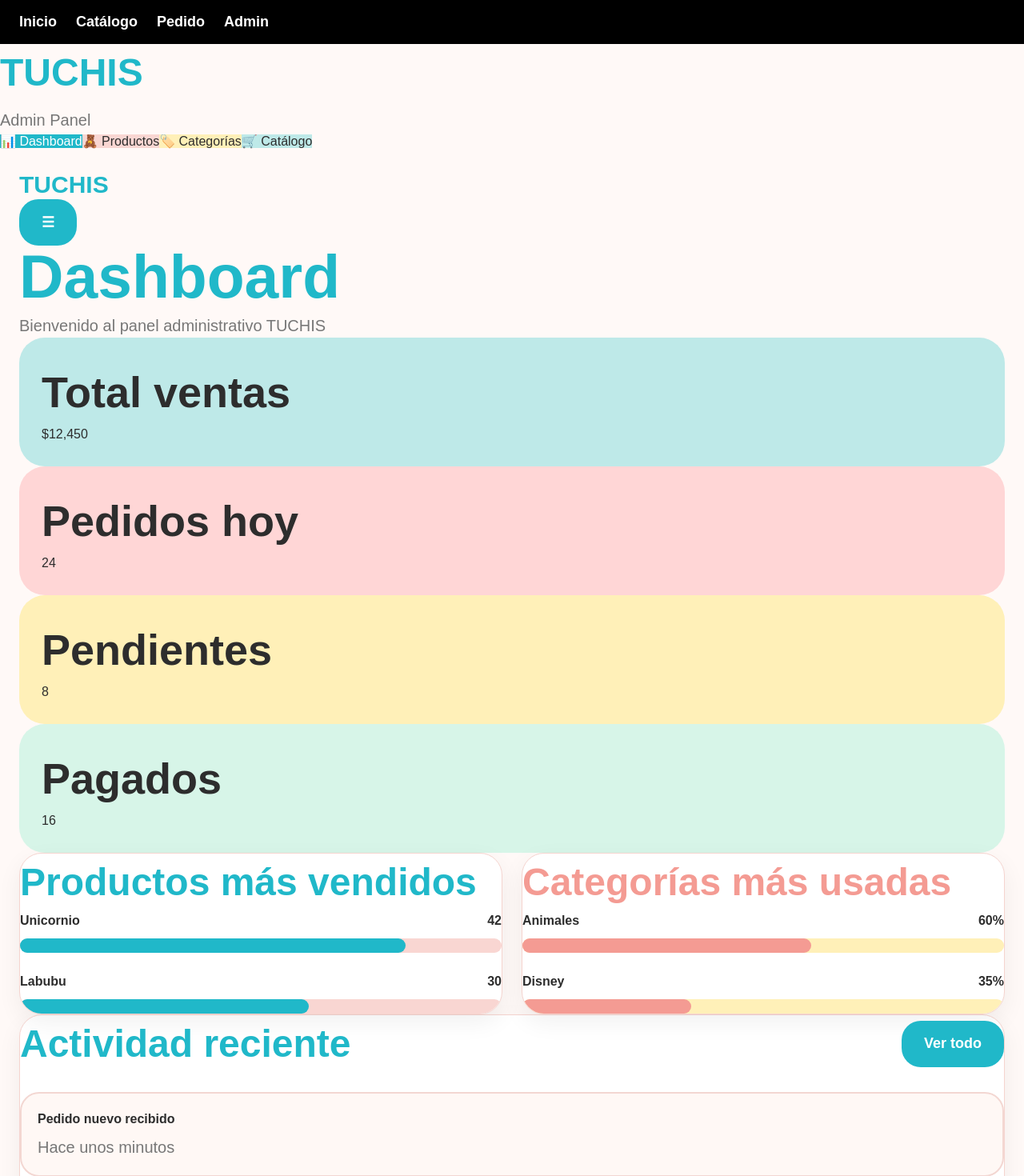
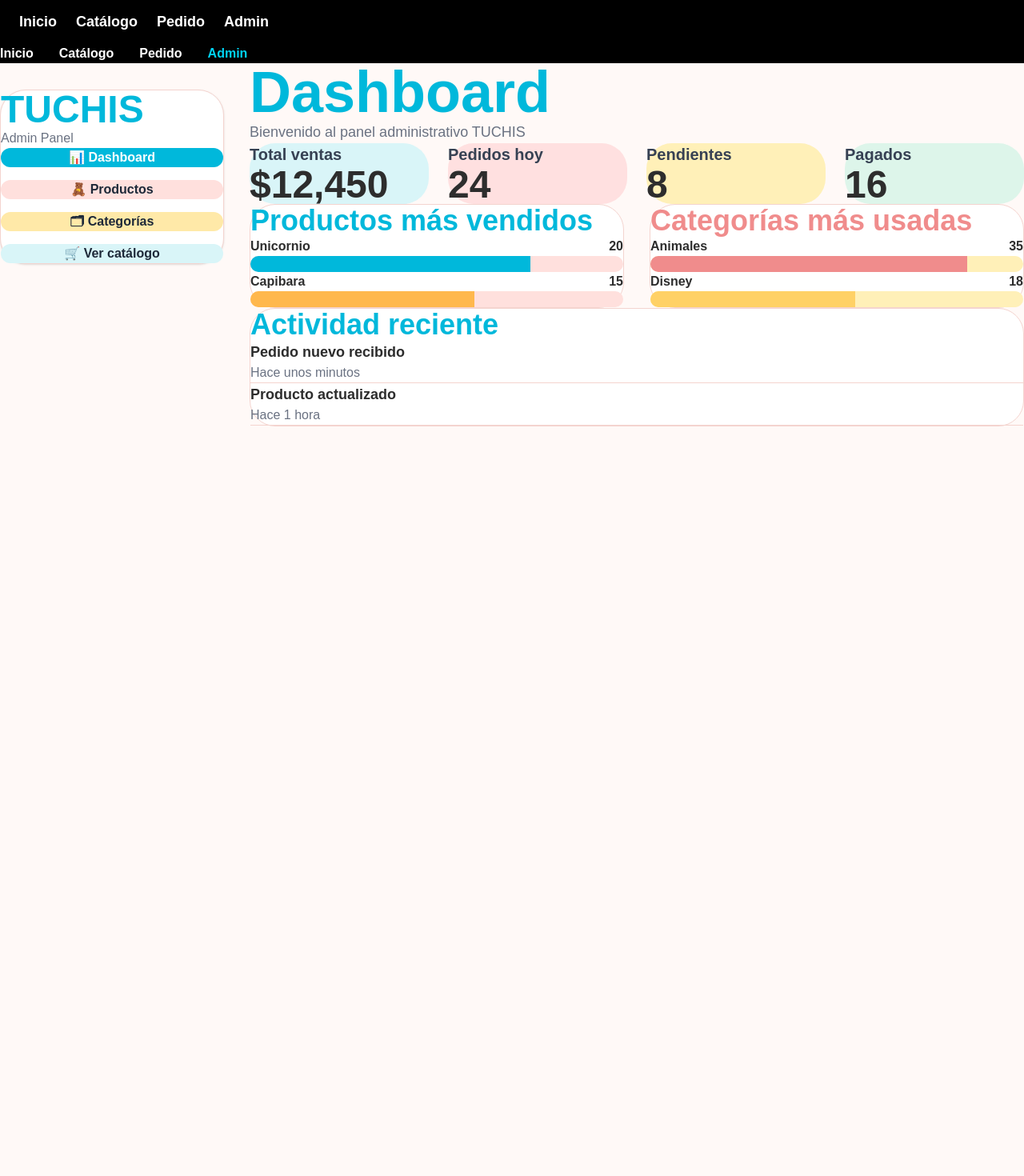
Before and after one commit to erickmd79/tuchis-system, a Next.js app: page /admin in a window 1280 px wide. Shown: the top 1470 px of the page at 80% size. After the commit the page ends 855 px from the top, so only its background shows below. Built offline with nearby package versions, Linux system fonts and the light colour scheme.

Commit message:
rehacer layout base del admin

```diff
--- a/src/app/admin/page.tsx
+++ b/src/app/admin/page.tsx
@@ -5,241 +5,203 @@ import Link from "next/link"
 export default function AdminPage() {
 
   return (
+    <div className="min-h-screen bg-[#FFF9F7]">
 
-    <div className="admin-layout">
+      {/* HEADER */}
 
-      <aside className="sidebar">
+      <div className="w-full bg-black text-white sticky top-0 z-50">
 
-        <div>
+        <div className="max-w-7xl mx-auto px-4 py-4 flex gap-8 overflow-x-auto">
 
-          <h1 className="title-lg text-[#20B8C9]">
+          <Link href="/">
+            <span className="font-bold whitespace-nowrap">
+              Inicio
+            </span>
+          </Link>
+
+          <Link href="/catalogo">
+            <span className="font-bold whitespace-nowrap">
+              Catálogo
+            </span>
+          </Link>
+
+          <Link href="/pedido">
+            <span className="font-bold whitespace-nowrap">
+              Pedido
+            </span>
+          </Link>
+
+          <Link href="/admin">
+            <span className="font-bold whitespace-nowrap text-cyan-400">
+              Admin
+            </span>
+          </Link>
+
+        </div>
+
+      </div>
+
+      {/* MAIN */}
+
+      <div className="max-w-7xl mx-auto p-4 md:p-8">
+
+        {/* TOP */}
+
+        <div className="flex flex-col lg:flex-row gap-8">
+
+          {/* SIDEBAR */}
+
+          <aside className="w-full lg:w-[280px] flex-shrink-0">
+
+            <div className="bg-white rounded-[32px] border border-[#F4D4CF] shadow-sm p-6 sticky top-28">
+
+              <h1 className="text-5xl font-black text-cyan-500">
                 TUCHIS
               </h1>
 
-          <p className="subtitle">
+              <p className="text-gray-500 mt-2">
                 Admin Panel
               </p>
 
-        </div>
-
-        <div className="sidebar-nav">
+              <div className="mt-8 flex flex-col gap-4">
 
                 <Link
                   href="/admin"
-            className="sidebar-link bg-[#20B8C9] text-white"
+                  className="bg-cyan-500 text-white px-5 py-4 rounded-2xl font-bold text-center"
                 >
                   📊 Dashboard
                 </Link>
 
                 <Link
                   href="/admin/productos"
-            className="sidebar-link bg-[#F9D6D2]"
+                  className="bg-[#FFE0DD] text-gray-800 px-5 py-4 rounded-2xl font-bold text-center"
                 >
                   🧸 Productos
                 </Link>
 
                 <Link
                   href="/admin/categorias"
-            className="sidebar-link bg-[#FFF0B8]"
+                  className="bg-[#FFE9A8] text-gray-800 px-5 py-4 rounded-2xl font-bold text-center"
                 >
-            🏷️ Categorías
+                  🗂 Categorías
                 </Link>
 
                 <Link
                   href="/catalogo"
-            className="sidebar-link bg-[#BEE9E8]"
+                  className="bg-[#D9F5F8] text-gray-800 px-5 py-4 rounded-2xl font-bold text-center"
                 >
-            🛒 Catálogo
+                  🛒 Ver catálogo
                 </Link>
+
+              </div>
 
             </div>
 
           </aside>
 
-      <main className="main-content">
+          {/* CONTENT */}
 
-        <div className="page-container">
+          <main className="flex-1 min-w-0">
 
-          <div className="mobile-topbar">
+            {/* TITULO */}
 
-            <h2 className="text-3xl font-black text-[#20B8C9]">
-              TUCHIS
+            <div className="mb-10">
+
+              <h2 className="text-5xl md:text-7xl font-black text-cyan-500 leading-none">
+                Dashboard
               </h2>
 
-            <button className="btn btn-primary">
-              ☰
-            </button>
+              <p className="text-gray-500 text-lg mt-3">
+                Bienvenido al panel administrativo TUCHIS
+              </p>
+
+            </div>
+
+            {/* STATS */}
+
+            <div className="grid grid-cols-1 md:grid-cols-2 xl:grid-cols-4 gap-6">
+
+              <div className="rounded-[32px] p-8 bg-[#D9F5F8]">
+                <h3 className="text-gray-700 text-xl font-semibold">
+                  Total ventas
+                </h3>
+
+                <p className="text-5xl font-black mt-4">
+                  $12,450
+                </p>
+              </div>
+
+              <div className="rounded-[32px] p-8 bg-[#FFE0E0]">
+                <h3 className="text-gray-700 text-xl font-semibold">
+                  Pedidos hoy
+                </h3>
+
+                <p className="text-5xl font-black mt-4">
+                  24
+                </p>
+              </div>
+
+              <div className="rounded-[32px] p-8 bg-[#FFF0B8]">
+                <h3 className="text-gray-700 text-xl font-semibold">
+                  Pendientes
+                </h3>
+
+                <p className="text-5xl font-black mt-4">
+                  8
+                </p>
+              </div>
+
+              <div className="rounded-[32px] p-8 bg-[#DDF5EA]">
+                <h3 className="text-gray-700 text-xl font-semibold">
+                  Pagados
+                </h3>
+
+                <p className="text-5xl font-black mt-4">
+                  16
+                </p>
+              </div>
+
+            </div>
+
+            {/* GRID */}
+
+            <div className="grid grid-cols-1 xl:grid-cols-2 gap-8 mt-10">
+
+              {/* MÁS VENDIDOS */}
+
+              <div className="bg-white rounded-[32px] border border-[#F4D4CF] p-8">
+
+                <h3 className="text-4xl font-black text-cyan-500 mb-8">
+                  Productos más vendidos
+                </h3>
+
+                <div className="space-y-6">
+
+                  <div>
+
+                    <div className="flex justify-between mb-2 font-bold">
+                      <span>Unicornio</span>
+                      <span>20</span>
+                    </div>
+
+                    <div className="h-5 rounded-full bg-[#FFE0DD] overflow-hidden">
+
+                      <div className="bg-cyan-500 h-full w-[75%]" />
+
+                    </div>
 
                   </div>
 
                   <div>
 
-            <h1 className="title-xl">
-              Dashboard
-            </h1>
-
-            <p className="subtitle">
-              Bienvenido al panel administrativo TUCHIS
-            </p>
-
+                    <div className="flex justify-between mb-2 font-bold">
+                      <span>Capibara</span>
+                      <span>15</span>
                     </div>
 
-          <div className="grid-cards section-spacing">
+                    <div className="h-5 rounded-full bg-[#FFE0DD] overflow-hidden">
 
-            <div
-              className="stat-card"
-              style={{
-                background: "#BEE9E8"
-              }}
-            >
-
-              <p>Total ventas</p>
-
-              <h2>$12,450</h2>
-
-            </div>
-
-            <div
-              className="stat-card"
-              style={{
-                background: "#FFD6D6"
-              }}
-            >
-
-              <p>Pedidos hoy</p>
-
-              <h2>24</h2>
-
-            </div>
-
-            <div
-              className="stat-card"
-              style={{
-                background: "#FFF0B8"
-              }}
-            >
-
-              <p>Pendientes</p>
-
-              <h2>8</h2>
-
-            </div>
-
-            <div
-              className="stat-card"
-              style={{
-                background: "#D7F5E8"
-              }}
-            >
-
-              <p>Pagados</p>
-
-              <h2>16</h2>
-
-            </div>
-
-          </div>
-
-          <div
-            className="section-spacing"
-            style={{
-              display: "grid",
-              gridTemplateColumns:
-                "repeat(auto-fit,minmax(340px,1fr))",
-              gap: "24px"
-            }}
-          >
-
-            <div className="card">
-
-              <h2
-                className="title-lg"
-                style={{
-                  color: "#20B8C9"
-                }}
-              >
-                Productos más vendidos
-              </h2>
-
-              <div className="section-spacing">
-
-                <div>
-
-                  <div
-                    style={{
-                      display: "flex",
-                      justifyContent:
-                        "space-between",
-                      marginBottom: 10
-                    }}
-                  >
-
-                    <strong>Unicornio</strong>
-
-                    <strong>42</strong>
-
-                  </div>
-
-                  <div
-                    style={{
-                      width: "100%",
-                      height: 18,
-                      background: "#F9D6D2",
-                      borderRadius: 999
-                    }}
-                  >
-
-                    <div
-                      style={{
-                        width: "80%",
-                        height: "100%",
-                        background: "#20B8C9",
-                        borderRadius: 999
-                      }}
-                    />
-
-                  </div>
-
-                </div>
-
-                <div
-                  style={{
-                    marginTop: 24
-                  }}
-                >
-
-                  <div
-                    style={{
-                      display: "flex",
-                      justifyContent:
-                        "space-between",
-                      marginBottom: 10
-                    }}
-                  >
-
-                    <strong>Labubu</strong>
-
-                    <strong>30</strong>
-
-                  </div>
-
-                  <div
-                    style={{
-                      width: "100%",
-                      height: 18,
-                      background: "#F9D6D2",
-                      borderRadius: 999
-                    }}
-                  >
-
-                    <div
-                      style={{
-                        width: "60%",
-                        height: "100%",
-                        background: "#20B8C9",
-                        borderRadius: 999
-                      }}
-                    />
+                      <div className="bg-[#FFB84D] h-full w-[60%]" />
 
                     </div>
 
@@ -249,96 +211,41 @@ export default function AdminPage() {
 
               </div>
 
-            <div className="card">
+              {/* CATEGORIAS */}
 
-              <h2
-                className="title-lg"
-                style={{
-                  color: "#F49B93"
-                }}
-              >
+              <div className="bg-white rounded-[32px] border border-[#F4D4CF] p-8">
+
+                <h3 className="text-4xl font-black text-[#F08C8C] mb-8">
                   Categorías más usadas
-              </h2>
+                </h3>
 
-              <div className="section-spacing">
+                <div className="space-y-6">
 
                   <div>
 
-                  <div
-                    style={{
-                      display: "flex",
-                      justifyContent:
-                        "space-between",
-                      marginBottom: 10
-                    }}
-                  >
-
-                    <strong>Animales</strong>
-
-                    <strong>60%</strong>
-
+                    <div className="flex justify-between mb-2 font-bold">
+                      <span>Animales</span>
+                      <span>35</span>
                     </div>
 
-                  <div
-                    style={{
-                      width: "100%",
-                      height: 18,
-                      background: "#FFF0B8",
-                      borderRadius: 999
-                    }}
-                  >
+                    <div className="h-5 rounded-full bg-[#FFF0B8] overflow-hidden">
 
-                    <div
-                      style={{
-                        width: "60%",
-                        height: "100%",
-                        background: "#F49B93",
-                        borderRadius: 999
-                      }}
-                    />
+                      <div className="bg-[#F08C8C] h-full w-[85%]" />
 
                     </div>
 
                   </div>
 
-                <div
-                  style={{
-                    marginTop: 24
-                  }}
-                >
+                  <div>
 
-                  <div
-                    style={{
-                      display: "flex",
-                      justifyContent:
-                        "space-between",
-                      marginBottom: 10
-                    }}
-                  >
-
-                    <strong>Disney</strong>
-
-                    <strong>35%</strong>
-
+                    <div className="flex justify-between mb-2 font-bold">
+                      <span>Disney</span>
+                      <span>18</span>
                     </div>
 
-                  <div
-                    style={{
-                      width: "100%",
-                      height: 18,
-                      background: "#FFF0B8",
-                      borderRadius: 999
-                    }}
-                  >
+                    <div className="h-5 rounded-full bg-[#FFF0B8] overflow-hidden">
 
-                    <div
-                      style={{
-                        width: "35%",
-                        height: "100%",
-                        background: "#F49B93",
-                        borderRadius: 999
-                      }}
-                    />
+                      <div className="bg-[#FFD166] h-full w-[55%]" />
 
                     </div>
 
@@ -350,100 +257,37 @@ export default function AdminPage() {
 
             </div>
 
-          <div className="card section-spacing">
+            {/* ACTIVIDAD */}
 
-            <div
-              style={{
-                display: "flex",
-                justifyContent:
-                  "space-between",
-                alignItems: "center",
-                marginBottom: 24
-              }}
-            >
+            <div className="bg-white rounded-[32px] border border-[#F4D4CF] p-8 mt-8">
 
-              <h2
-                className="title-lg"
-                style={{
-                  color: "#20B8C9"
-                }}
-              >
+              <h3 className="text-4xl font-black text-cyan-500 mb-8">
                 Actividad reciente
-              </h2>
+              </h3>
 
-              <button className="btn btn-primary">
-                Ver todo
-              </button>
+              <div className="space-y-6">
 
-            </div>
+                <div className="border-b border-[#F4D4CF] pb-4">
 
-            <div
-              style={{
-                display: "flex",
-                flexDirection: "column",
-                gap: 18
-              }}
-            >
+                  <p className="font-bold text-lg">
+                    Pedido nuevo recibido
+                  </p>
 
-              <div
-                style={{
-                  padding: 20,
-                  borderRadius: 24,
-                  background: "#FFF8F5",
-                  border:
-                    "2px solid #F3D7D2"
-                }}
-              >
-
-                <strong>
-                  Pedido nuevo recibido
-                </strong>
-
-                <p className="subtitle">
+                  <p className="text-gray-500">
                     Hace unos minutos
                   </p>
 
                 </div>
 
-              <div
-                style={{
-                  padding: 20,
-                  borderRadius: 24,
-                  background: "#FFF8F5",
-                  border:
-                    "2px solid #F3D7D2"
-                }}
-              >
+                <div className="border-b border-[#F4D4CF] pb-4">
 
-                <strong>
+                  <p className="font-bold text-lg">
                     Producto actualizado
-                </strong>
+                  </p>
 
-                <p className="subtitle">
+                  <p className="text-gray-500">
                     Hace 1 hora
                   </p>
-
-              </div>
-
-              <div
-                style={{
-                  padding: 20,
-                  borderRadius: 24,
-                  background: "#FFF8F5",
-                  border:
-                    "2px solid #F3D7D2"
-                }}
-              >
-
-                <strong>
-                  Categoría agregada
-                </strong>
-
-                <p className="subtitle">
-                  Hace 3 horas
-                </p>
-
-              </div>
 
                 </div>
 
@@ -454,5 +298,9 @@ export default function AdminPage() {
           </main>
 
         </div>
+
+      </div>
+
+    </div>
   )
 }
```
Lines whose indentation alone changed are shown as unchanged.
